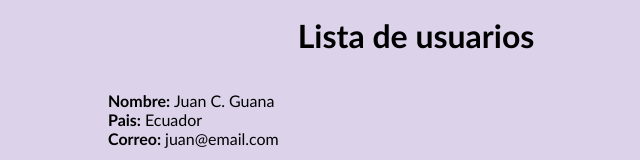
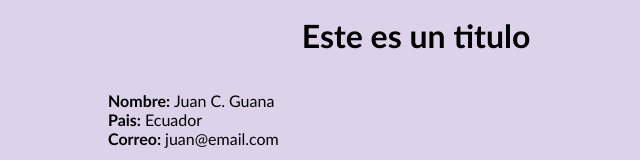
Before and after one commit to juancguana/random-users, a React (Create React App) app: page / in a window 1280 px wide. Shown: the top 160 px of the page, without its empty margins (224-864 px from the left). Built offline with nearby package versions, Linux system fonts and the light colour scheme.

Commit message:
feat: add default props

```diff
--- a/src/components/App.jsx
+++ b/src/components/App.jsx
@@ -11,7 +11,7 @@ const data = {
 const App = () => {
   return (
     <>
-      <Title text="Lista de usuarios" />
+      <Title />
       <ItemUser user={data}/>
     </>
   );
--- a/src/components/Title.jsx
+++ b/src/components/Title.jsx
@@ -8,4 +8,8 @@ Title.propTypes = {
   text : PropTypes.string.isRequired
 }
 
+Title.defaultProps = {
+  text: 'Este es un titulo'
+}
+
 export default Title;
```
